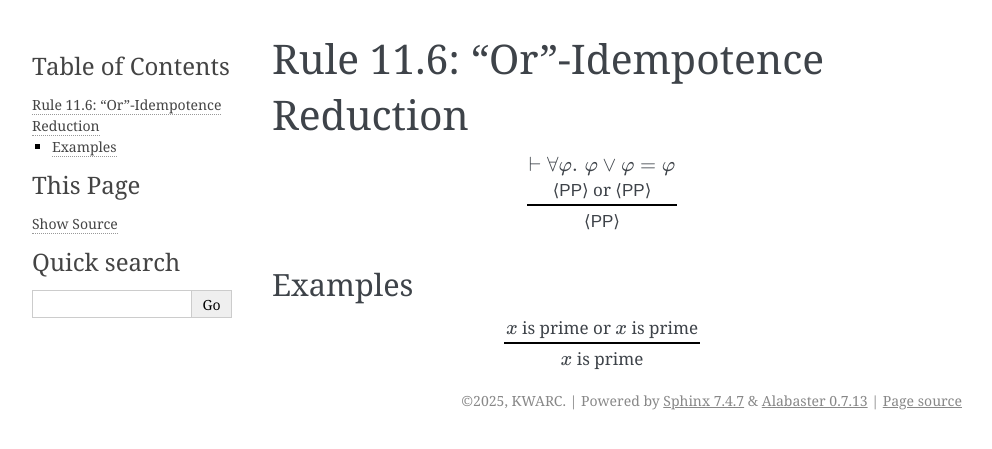
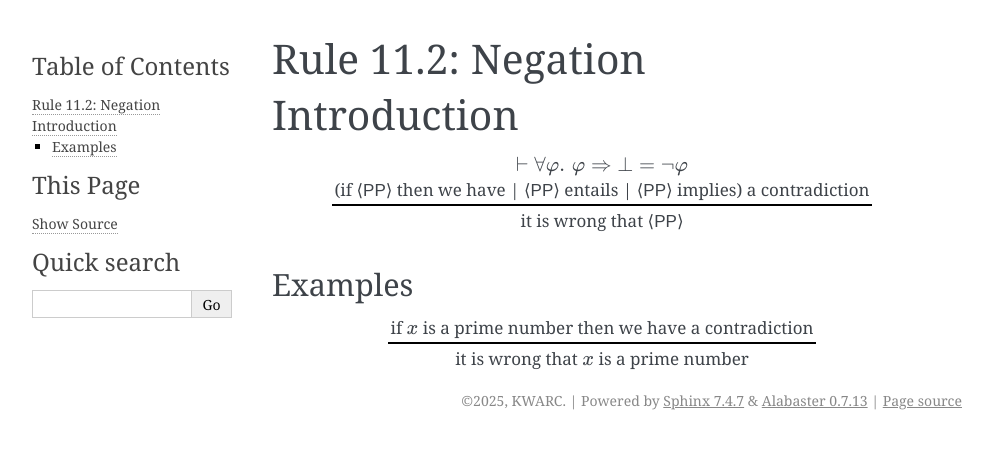
Before and after one commit to FlexiFormal/rewriting-rules, a Sphinx documentation site: the page built from source/rules/rule_11_06.md, in a window 1280 px wide. Shown: the top 449 px of the page, without its empty margins (148-1140 px from the left). Built offline with Sphinx 7.4.7, drawn with Linux system fonts in a browser that asks for light colours; pages that are not in the unit, such as notebooks, are missing from menus.

Commit message:
rename files

````diff
--- a/source/rules/rule_11_06.md
+++ b/source/rules/rule_11_06.md
@@ -1,13 +1,13 @@
-Rule 11.6: "Or"-Idempotence Reduction
-=====================================
+Rule 11.2: Negation Introduction
+================================
 
 
 ```{rewrite-rule}
-$\vdash \forall \varphi.\, \varphi \vee \varphi = \varphi$
+$\vdash \forall \varphi.\, \varphi \Rightarrow \bot = \neg \varphi$
 
-{ph}`PP` or {ph}`PP`
+(if {ph}`PP` then we have | {ph}`PP` entails | {ph}`PP` implies) a contradiction
 
-{ph}`PP`
+it is wrong that {ph}`PP`
 ```
 
 
@@ -15,7 +15,7 @@ Examples
 --------
 
 ```{rewrite-rule}
-$x$ is prime or $x$ is prime
+if $x$ is a prime number then we have a contradiction
 
-$x$ is prime
+it is wrong that $x$ is a prime number
 ```
````
Also changed, not shown: source/rules/rule_11_02.md (deleted, +0 -21 lines), source/rules/rule_11_07.md (added, +21 -0 lines), source/rules/rule_11_10.md (added, +21 -0 lines), source/rules/rule_11_08.md (renamed from source/rules/rule_11_04.md), source/rules/rule_11_09.md (renamed from source/rules/rule_11_05.md).
